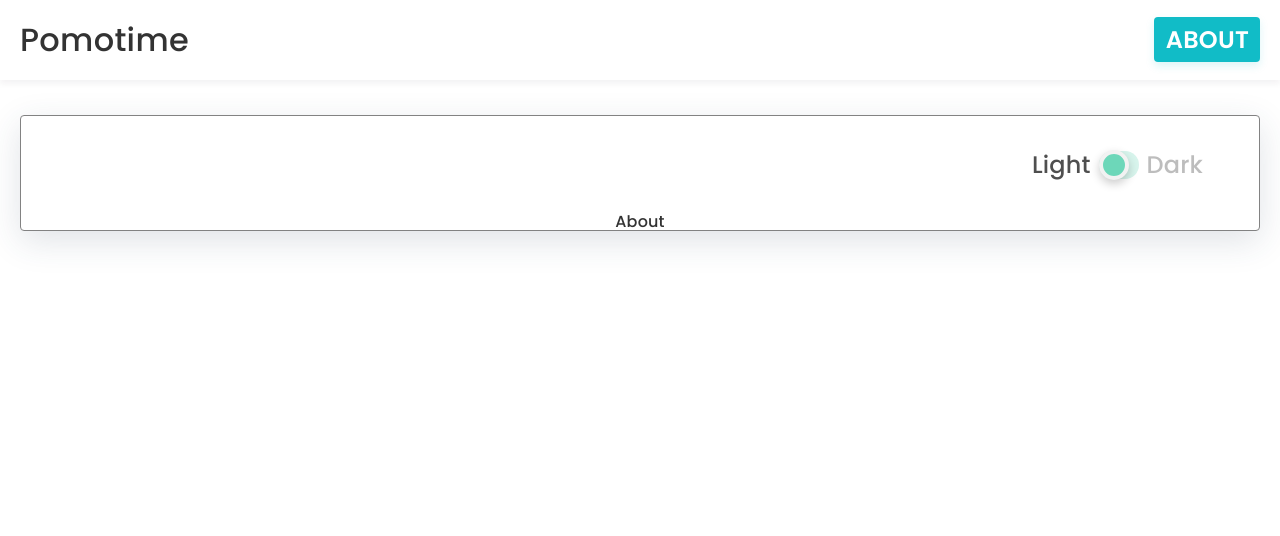
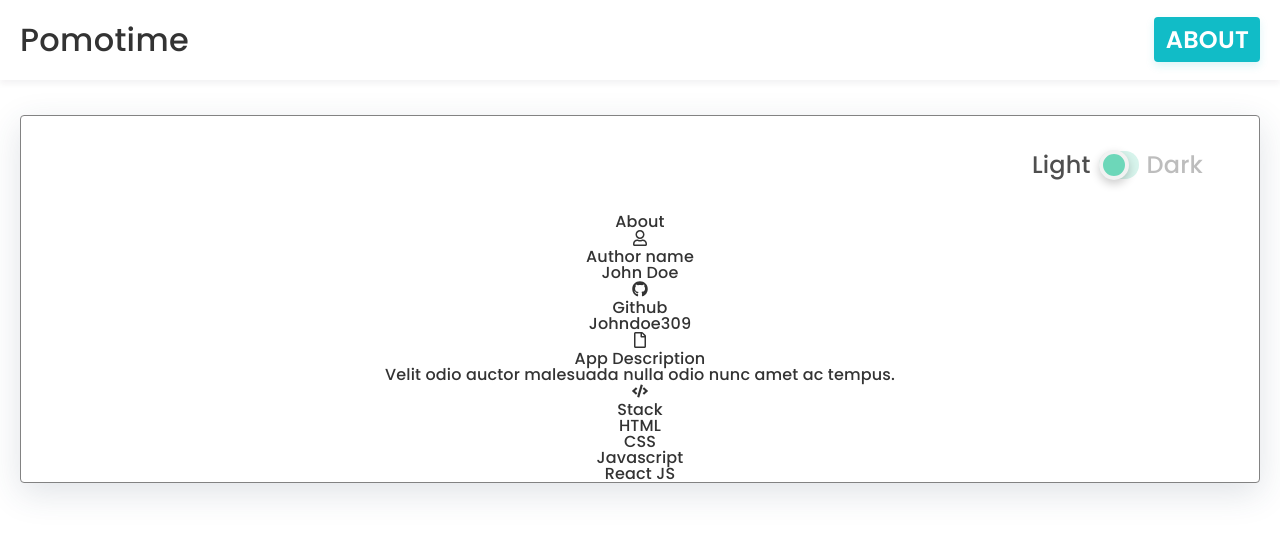
Before and after one commit to cristianCeamatu/assist-pomodoro, a React (Create React App) app: page /about in a window 1280 px wide. Shown: the top 536 px of the page. Built offline with nearby package versions, Linux system fonts and the light colour scheme.

Commit message:
design/HTML markup for the About page

```diff
--- a/package.json
+++ b/package.json
@@ -9,6 +9,7 @@
     "@testing-library/user-event": "^7.1.2",
     "react": "^17.0.1",
     "react-dom": "^17.0.1",
+    "react-icons": "^4.1.0",
     "react-redux": "^7.1.3",
     "react-router": "^5.2.0",
     "react-router-dom": "^5.2.0",
--- a/src/App.js
+++ b/src/App.js
@@ -16,7 +16,7 @@
       <GlobalStyle />
       <Wrapper>
         <Navbar />
-        <main className="grid">
+        <main>
           <Toggler />
           <Content />
         </main>
--- a/src/App.styled.js
+++ b/src/App.styled.js
@@ -4,7 +4,7 @@
   letter-spacing: 0.01em;
   text-align: center;
 
-  .grid {
+  main {
     max-width: 1240px;
     width: 100%;
     margin: 0 auto;
--- /dev/null
+++ b/src/components/ContactDetails.js
@@ -0,0 +1,54 @@
+import { FaGithub, FaRegUser, FaCode, FaRegFile } from 'react-icons/fa';
+
+const ContactDetails = () => {
+  return (
+    <div>
+      <article className="contact">
+        <p>
+          <FaRegUser />
+        </p>
+        <div>
+          <h3>Author name</h3>
+          <p>John Doe</p>
+        </div>
+      </article>
+
+      <article className="contact">
+        <p>
+          <FaGithub />
+        </p>
+        <div>
+          <h3>Github</h3>
+          <p>Johndoe309</p>
+        </div>
+      </article>
+
+      <article className="contact">
+        <p>
+          <FaRegFile />
+        </p>
+        <div>
+          <h3>App Description</h3>
+          <p>Velit odio auctor malesuada nulla odio nunc amet ac tempus.</p>
+        </div>
+      </article>
+
+      <article className="contact">
+        <p>
+          <FaCode />
+        </p>
+        <div>
+          <h3>Stack</h3>
+          <ul>
+            <li>HTML</li>
+            <li>CSS</li>
+            <li>Javascript</li>
+            <li>React JS</li>
+          </ul>
+        </div>
+      </article>
+    </div>
+  );
+};
+
+export default ContactDetails;
--- a/src/pages/About.js
+++ b/src/pages/About.js
@@ -1,5 +1,13 @@
+import ContactDetails from '../components/ContactDetails';
+// import { Title } from './About.styled.js';
+
 const About = () => {
-  return <div>About</div>;
+  return (
+    <section>
+      <h1>About</h1>
+      <ContactDetails />
+    </section>
+  );
 };
 
 export default About;
```
Also changed, not shown: src/pages/About.styled.js (added), 2 other files (tests, documents, lock files or other folders).
